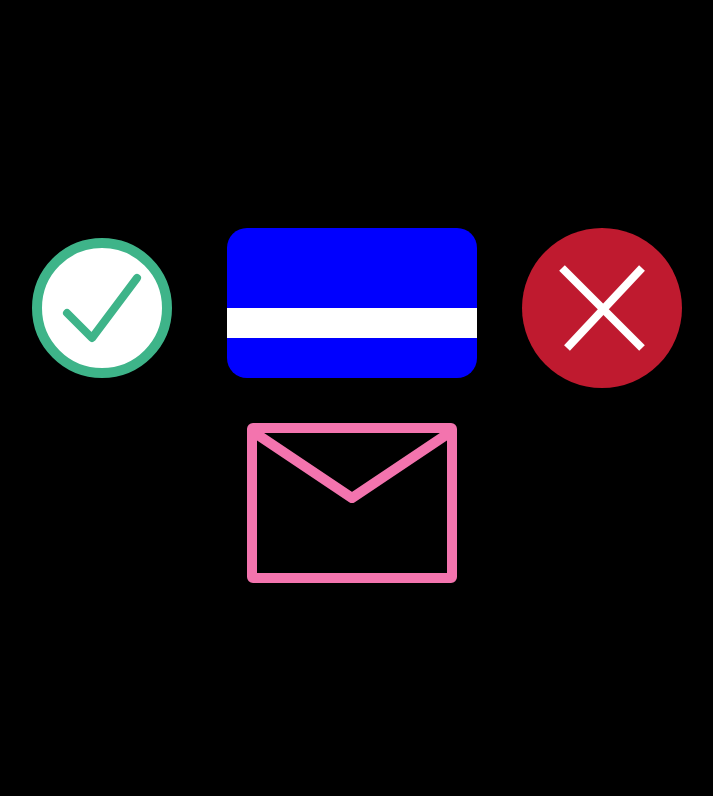
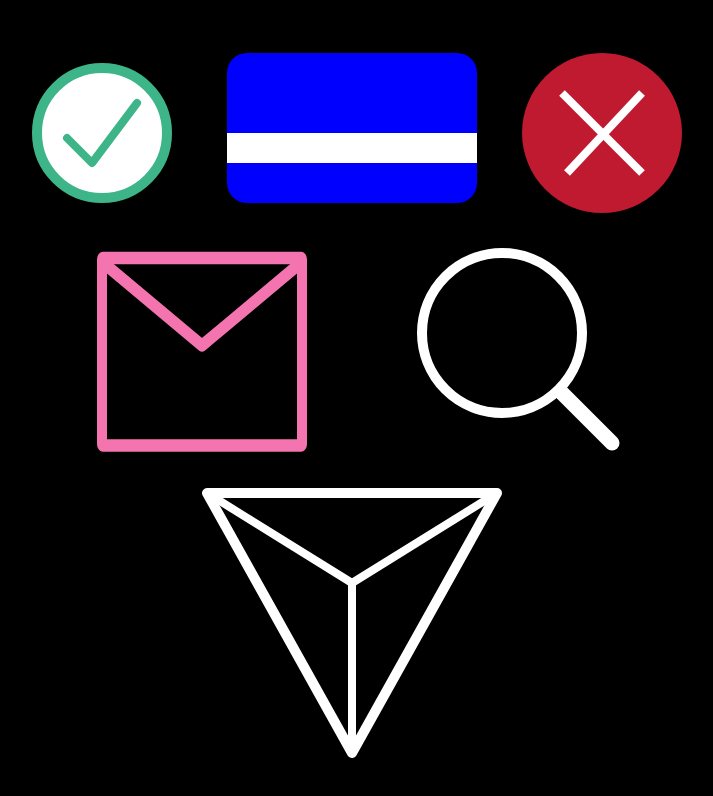
Before and after one commit to reevcrona/Assignment-lesson-09, a plain HTML site: page index.html in a window 1280 px wide. Shown: the whole page, without its empty margins (288-1001 px from the left). Drawn offline with Linux system fonts and the light colour scheme.

Commit message:
Added triangle svg

```diff
--- a/index.html
+++ b/index.html
@@ -12,6 +12,8 @@
         <img src="images/credit-card.svg" alt="Credit card">
         <img src="images/delete.svg" alt="Big red x">
         <img src="images/envelope.svg" alt="Envelope">
+        <img src="images/maginfying-glas.svg" alt="Magnifying glas">
+        <img src="images/triangle.svg" alt="Triangle">
     </div>
 
 </body>
```
Also changed, not shown: images/maginfying-glas.svg (added), images/triangle.svg (added).
